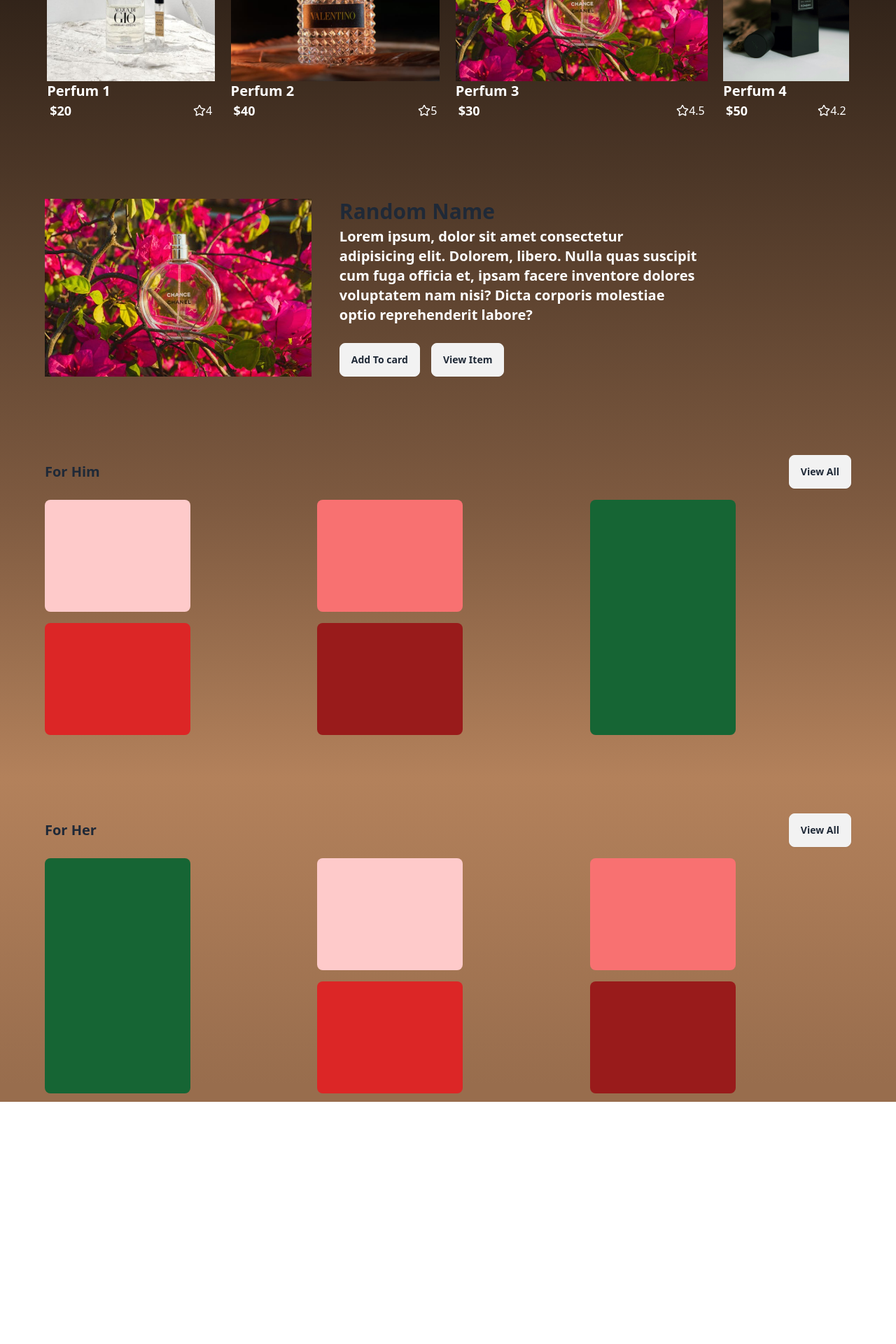
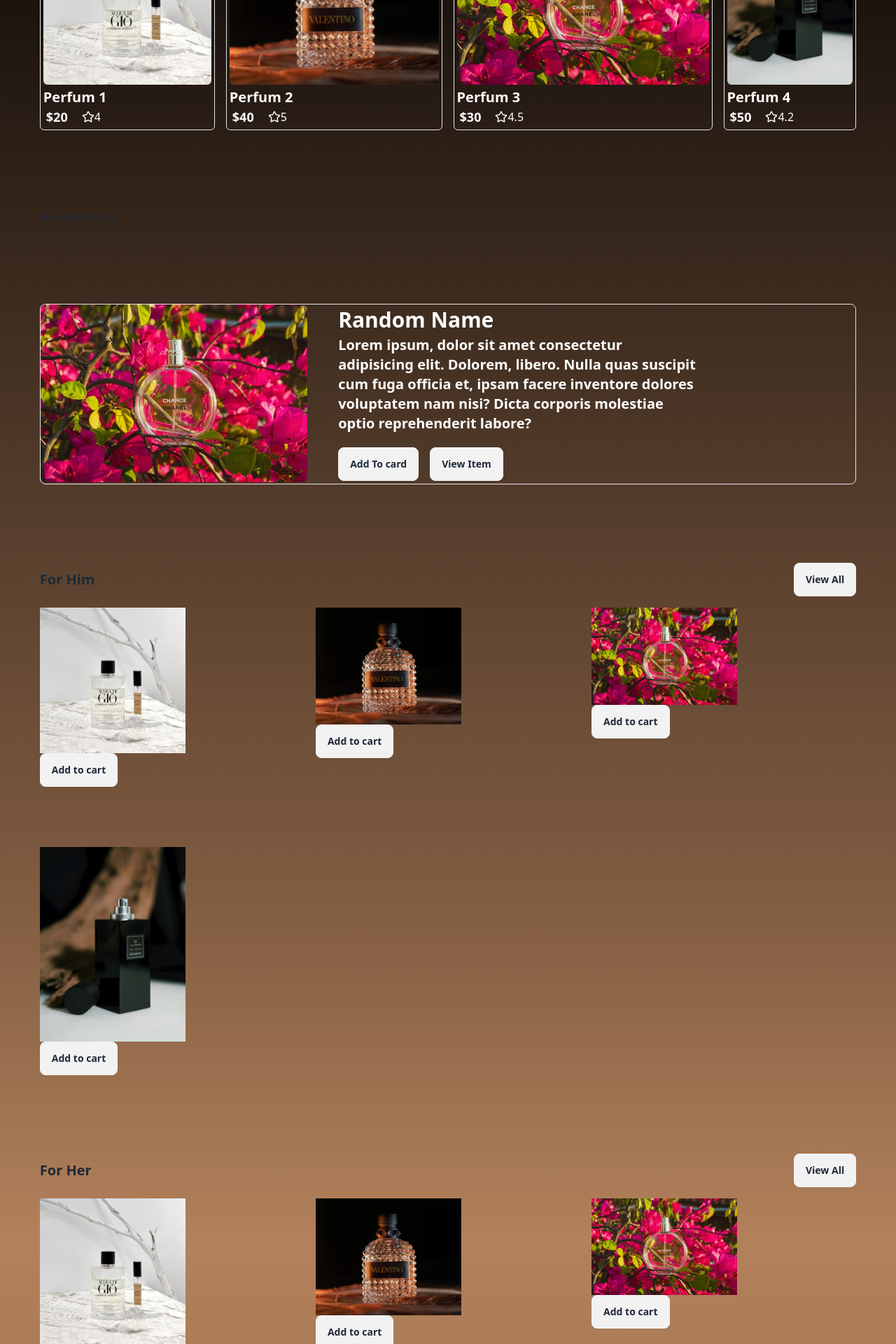
Before and after one commit to dev-martin02/octopusecomerce, a React (Vite) app: page / in a window 1280 px wide. Shown: the part 860-2780 px from the top of the page at 70% size. Before the commit the page ends 2434 px from the top, so only its background shows below. Built offline with nearby package versions, Linux system fonts and the light colour scheme; no server answers.

Commit message:
landing page where re-structured

```diff
--- a/src/Home.tsx
+++ b/src/Home.tsx
@@ -17,14 +17,18 @@ export default function Home() {
     reviewRate: number;
     imgUrl: string;
   }) => (
-    <div>
-      <img src={imgUrl} className=" w-full h-52 md:h-60"></img>
-      <p className="font-bold text-xl text-white">{name}</p>
-      <div className="flex justify-between px-1">
-        <p className="font-semibold text-lg text-white">${price}</p>
-        <span className="flex text-md text-white items-center">
-          <Star size={18} color="white" /> {reviewRate}
-        </span>
+    <div className="border rounded-md p-1">
+      <div className="w-1/2 max-w-max">
+        <img src={imgUrl} className="max-w-max h-48 rounded-md md:h-60"></img>
+      </div>
+      <div className="mt-1">
+        <p className="font-bold text-xl text-white">{name}</p>
+        <div className="flex gap-5 px-1">
+          <p className="font-semibold text-lg text-white">${price}</p>
+          <span className="flex text-md text-white items-center">
+            <Star size={18} color="white" /> {reviewRate}
+          </span>
+        </div>
       </div>
     </div>
   );
@@ -43,19 +47,41 @@ export default function Home() {
       </div>
       {section === "women" ? (
         <div className="grid grid-cols-2 sm:grid-cols-3 grid-rows-2 gap-4">
-          <div className="bg-green-800 w-40 sm:w-52 rounded-lg h-full sm:row-span-2"></div>
-          <div className="bg-red-200 w-40 sm:w-52 rounded-lg h-40"></div>
-          <div className="bg-red-400 w-40 sm:w-52 rounded-lg h-40"></div>
-          <div className="bg-red-600 w-40 sm:w-52 rounded-lg h-40"></div>
-          <div className="bg-red-800 w-40 sm:w-52 rounded-lg h-40 hidden sm:grid "></div>
+          <div className="rounded-lg h-full ">
+            <img src={image1} className="sm:w-52 " />
+            <button className="btn">Add to cart</button>
+          </div>
+          <div className="rounded-lg h-full ">
+            <img src={image2} className="sm:w-52 " />
+            <button className="btn">Add to cart</button>
+          </div>
+          <div className="rounded-lg h-full ">
+            <img src={image3} className="sm:w-52 " />
+            <button className="btn">Add to cart</button>
+          </div>
+          <div className="rounded-lg h-full ">
+            <img src={image4} className="sm:w-52 " />
+            <button className="btn">Add to cart</button>
+          </div>
         </div>
       ) : (
         <div className="grid grid-cols-2 sm:grid-cols-3 grid-rows-2 gap-4">
-          <div className="bg-red-200 w-40 sm:w-52 rounded-lg h-40"></div>
-          <div className="bg-red-400 w-40 sm:w-52 rounded-lg h-40"></div>
-          <div className="bg-green-800 w-40 sm:w-52 rounded-lg h-full sm:row-span-2"></div>
-          <div className="bg-red-600 w-40 sm:w-52 rounded-lg h-40"></div>
-          <div className="bg-red-800 w-40 sm:w-52 rounded-lg h-40 hidden sm:grid "></div>
+          <div className="rounded-lg h-full ">
+            <img src={image1} className="sm:w-52 " />
+            <button className="btn">Add to cart</button>
+          </div>
+          <div className="rounded-lg h-full ">
+            <img src={image2} className="sm:w-52 " />
+            <button className="btn">Add to cart</button>
+          </div>
+          <div className="rounded-lg h-full ">
+            <img src={image3} className="sm:w-52 " />
+            <button className="btn">Add to cart</button>
+          </div>
+          <div className="rounded-lg h-full ">
+            <img src={image4} className="sm:w-52 " />
+            <button className="btn">Add to cart</button>
+          </div>
         </div>
       )}
     </div>
@@ -114,14 +140,15 @@ export default function Home() {
         </section>
 
         {/* Newest Arrival */}
-        <div className="flex flex-col gap-10 w-full md:flex-row  ">
-          <div>
-            <img src={image3} className=" w-full"></img>
+        <h2>Newest Arrival</h2>
+        <div className="flex flex-col gap-10 w-full border rounded-lg md:flex-row  ">
+          <div className=" max-w-max">
+            <img src={image3} className="w-full rounded-lg max-w-max ob"></img>
           </div>
 
-          <div className="flex justify-between flex-col w-full gap-5">
+          <div className="flex justify-between flex-col w-full gap-5 p-1">
             <div className="max-w-lg">
-              <h3 className="font-bold text-3xl">Random Name</h3>
+              <h3 className="font-bold text-3xl text-white">Random Name</h3>
               <p className="mt-1 text-white font-semibold text-xl">
                 Lorem ipsum, dolor sit amet consectetur adipisicing elit.
                 Dolorem, libero. Nulla quas suscipit cum fuga officia et, ipsam
```
